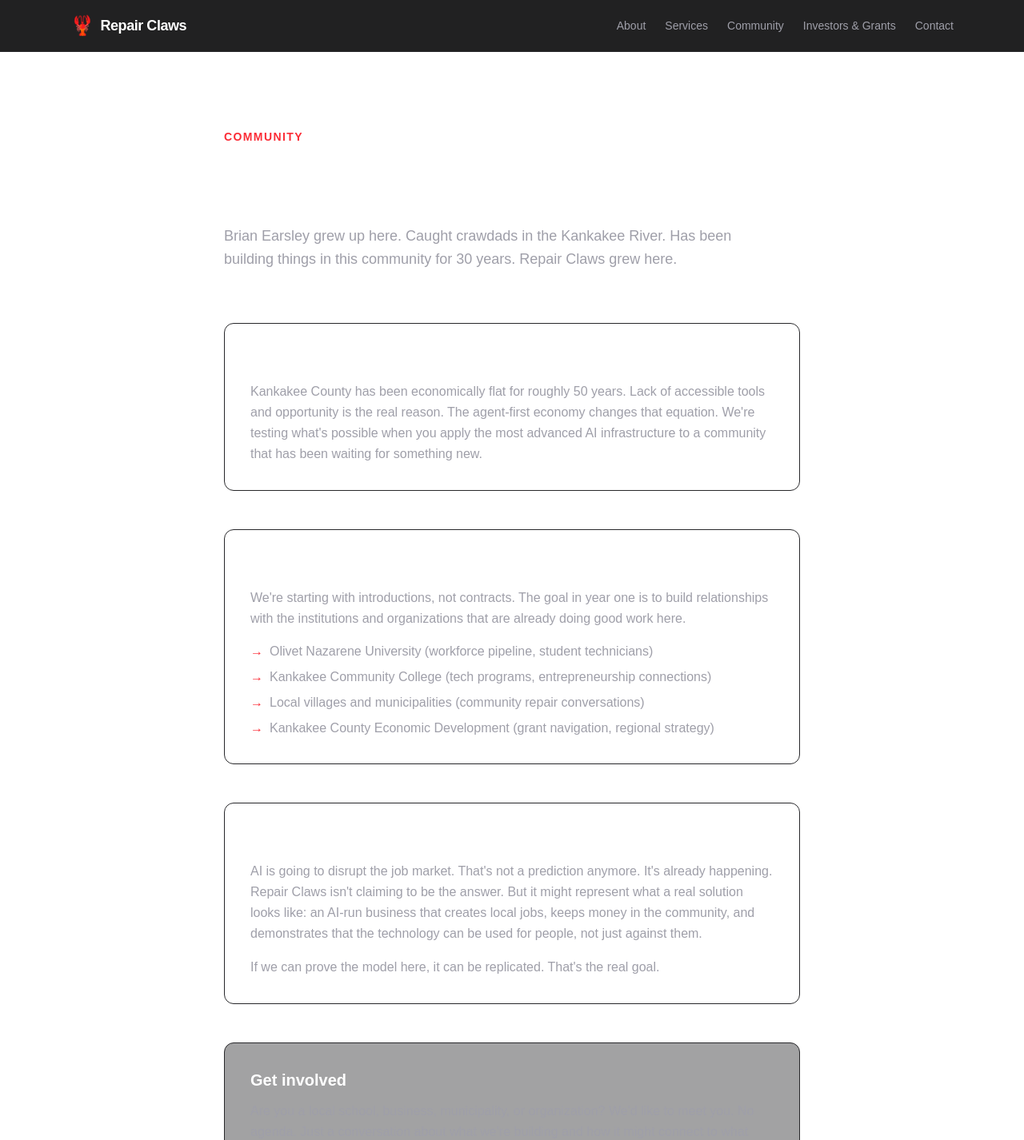
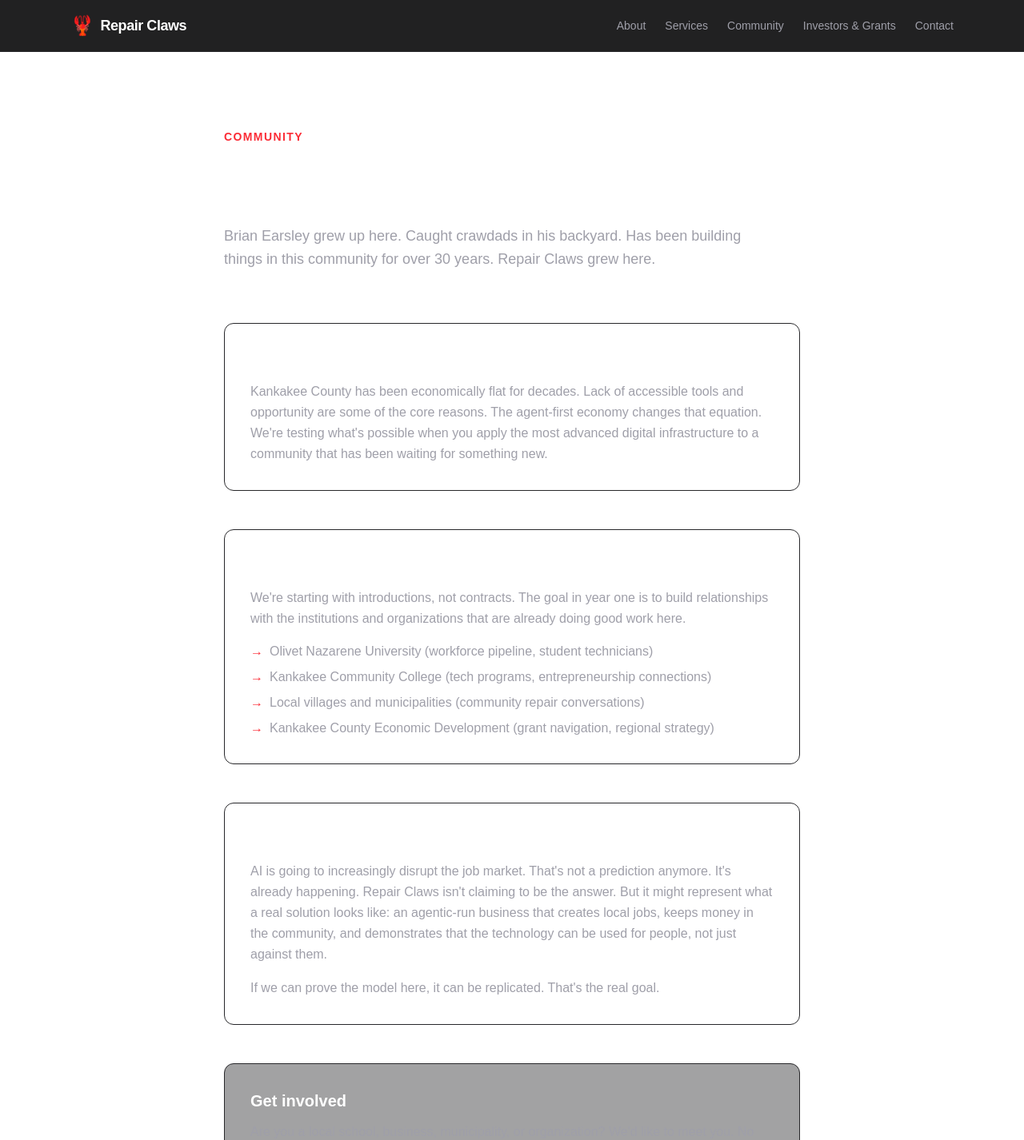
Before and after one commit to btecme/RCwebsite, a Next.js app: page /community in a window 1280 px wide. Shown: the top 1426 px of the page at 80% size. Built offline with nearby package versions, Linux system fonts and the light colour scheme.

Commit message:
Refine community page content for clarity
Updated text for clarity and precision regarding community impact and AI's role in the job market.

```diff
--- a/app/community/page.tsx
+++ b/app/community/page.tsx
@@ -6,14 +6,14 @@ export default function Community() {
         Rooted in Kankakee County.
       </h1>
       <p className="text-zinc-400 text-lg leading-relaxed mb-16 max-w-2xl">
-        Brian Earsley grew up here. Caught crawdads in the Kankakee River. Has been building things in this community for 30 years. Repair Claws grew here.
+        Brian Earsley grew up here. Caught crawdads in his backyard. Has been building things in this community for over 30 years. Repair Claws grew here.
       </p>
 
       <div className="space-y-12">
         <div className="border border-zinc-800 rounded-xl p-8">
           <h2 className="text-xl font-bold text-white mb-3">Why this community?</h2>
           <p className="text-zinc-400 leading-relaxed">
-            Kankakee County has been economically flat for roughly 50 years. Lack of accessible tools and opportunity is the real reason. The agent-first economy changes that equation. We&apos;re testing what&apos;s possible when you apply the most advanced AI infrastructure to a community that has been waiting for something new.
+            Kankakee County has been economically flat for decades. Lack of accessible tools and opportunity are some of the core reasons. The agent-first economy changes that equation. We&apos;re testing what&apos;s possible when you apply the most advanced digital infrastructure to a community that has been waiting for something new.
           </p>
         </div>
 
@@ -33,7 +33,7 @@ export default function Community() {
         <div className="border border-zinc-800 rounded-xl p-8">
           <h2 className="text-xl font-bold text-white mb-3">The bigger picture</h2>
           <p className="text-zinc-400 leading-relaxed mb-4">
-            AI is going to disrupt the job market. That&apos;s not a prediction anymore. It&apos;s already happening. Repair Claws isn&apos;t claiming to be the answer. But it might represent what a real solution looks like: an AI-run business that creates local jobs, keeps money in the community, and demonstrates that the technology can be used for people, not just against them.
+            AI is going to increasingly disrupt the job market. That&apos;s not a prediction anymore. It&apos;s already happening. Repair Claws isn&apos;t claiming to be the answer. But it might represent what a real solution looks like: an agentic-run business that creates local jobs, keeps money in the community, and demonstrates that the technology can be used for people, not just against them.
           </p>
           <p className="text-zinc-400 leading-relaxed">
             If we can prove the model here, it can be replicated. That&apos;s the real goal.
```
